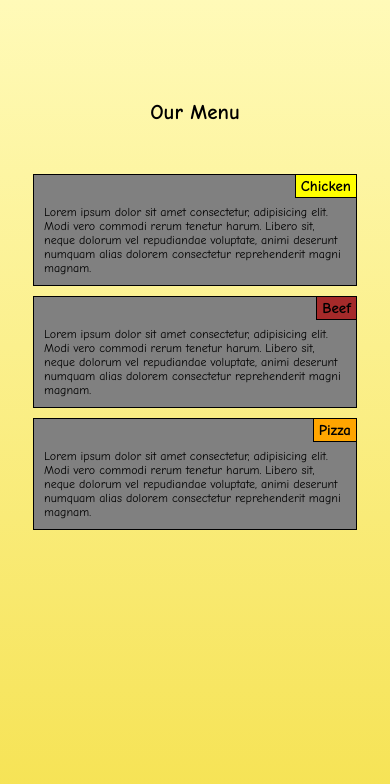
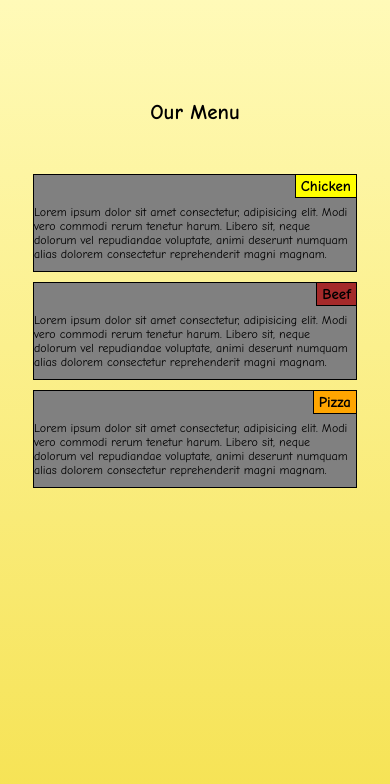
Before and after one commit to ndorph1n/Coursera-M2CA, a plain HTML site: page m2ca/index.html in a window 390 px wide. Drawn offline with Linux system fonts and the light colour scheme.

Commit message:
Update style.css

```diff
--- a/m2ca/css/style.css
+++ b/m2ca/css/style.css
@@ -103,4 +103,8 @@ body {
 
         margin-bottom: 10px;
     }
+
+    .menu-content {
+        padding: 30px 0 10px 0
+    }
 }
```
